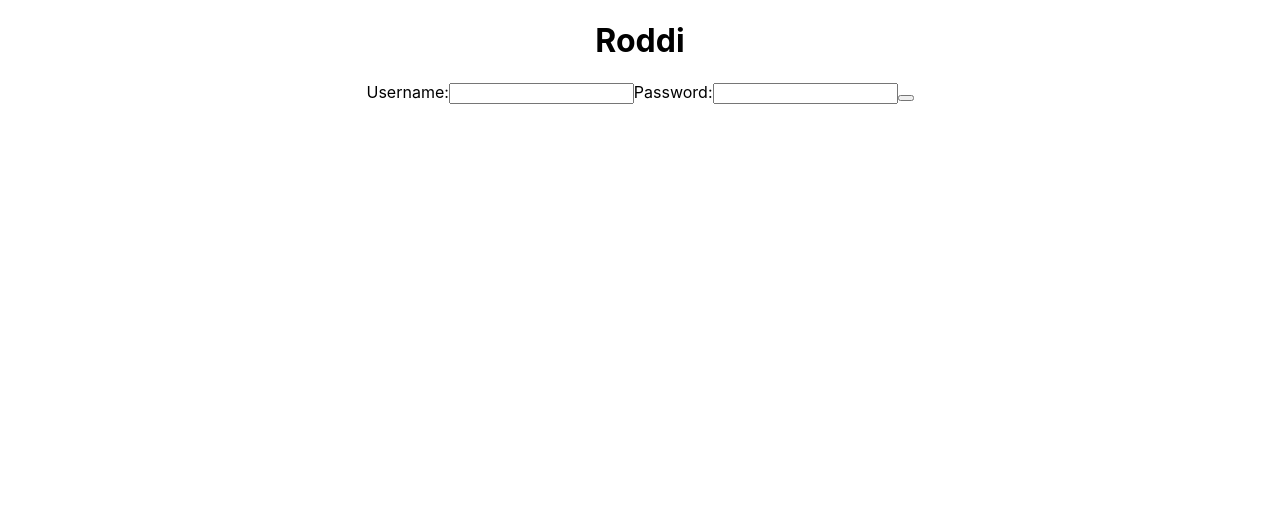
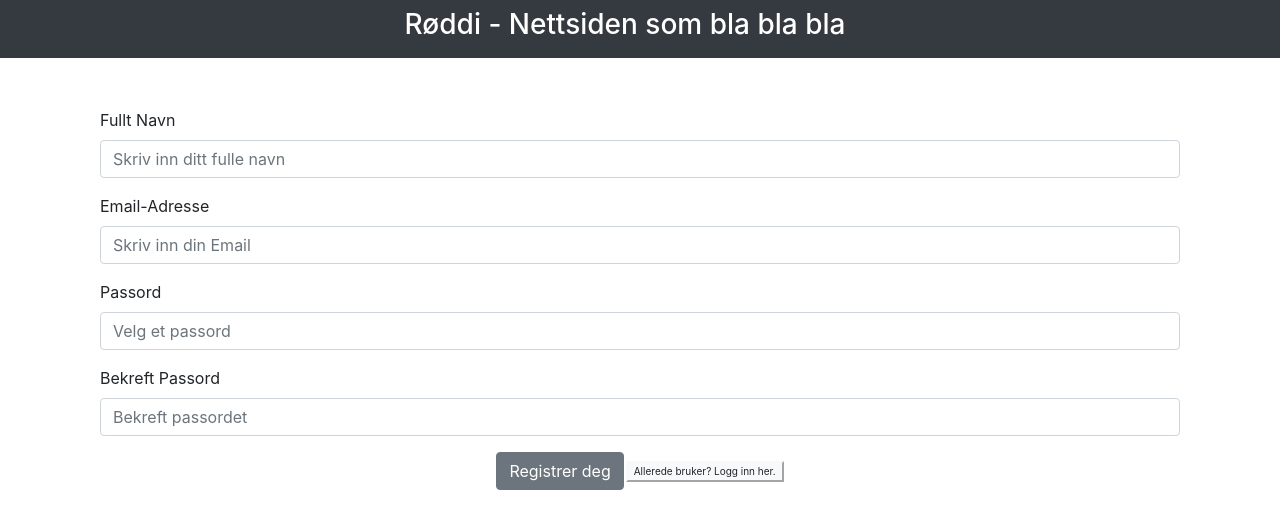
Before and after one commit to emilons/roddi, a React (Create React App) app in the folder frontend/roddi/: page / in a window 1280 px wide. Shown: the top 528 px of the page. Built offline with nearby package versions, Linux system fonts and the light colour scheme.

Commit message:
Added simple registration #3

```diff
--- a/frontend/roddi/public/index.html
+++ b/frontend/roddi/public/index.html
@@ -15,6 +15,9 @@
       user's mobile device or desktop. See https://developers.google.com/web/fundamentals/web-app-manifest/
     -->
     <link rel="manifest" href="%PUBLIC_URL%/manifest.json" />
+    <link rel="stylesheet" href="https://fonts.googleapis.com/css?family=Roboto:300,400,500,700&display=swap" />
+    <link rel="stylesheet" href="https://fonts.googleapis.com/icon?family=Material+Icons" />
+    <link rel="stylesheet" href="https://maxcdn.bootstrapcdn.com/bootstrap/4.0.0/css/bootstrap.min.css" integrity="sha384-Gn5384xqQ1aoWXA+058RXPxPg6fy4IWvTNh0E263XmFcJlSAwiGgFAW/dAiS6JXm" crossorigin="anonymous">
     <!--
       Notice the use of %PUBLIC_URL% in the tags above.
       It will be replaced with the URL of the `public` folder during the build.
@@ -39,5 +42,8 @@
       To begin the development, run `npm start` or `yarn start`.
       To create a production bundle, use `npm run build` or `yarn build`.
     -->
+    <script src="https://code.jquery.com/jquery-3.2.1.slim.min.js" integrity="sha384-KJ3o2DKtIkvYIK3UENzmM7KCkRr/rE9/Qpg6aAZGJwFDMVNA/GpGFF93hXpG5KkN" crossorigin="anonymous"></script>
+    <script src="https://cdnjs.cloudflare.com/ajax/libs/popper.js/1.12.9/umd/popper.min.js" integrity="sha384-ApNbgh9B+Y1QKtv3Rn7W3mgPxhU9K/ScQsAP7hUibX39j7fakFPskvXusvfa0b4Q" crossorigin="anonymous"></script>
+    <script src="https://maxcdn.bootstrapcdn.com/bootstrap/4.0.0/js/bootstrap.min.js" integrity="sha384-JZR6Spejh4U02d8jOt6vLEHfe/JQGiRRSQQxSfFWpi1MquVdAyjUar5+76PVCmYl" crossorigin="anonymous"></script>
   </body>
 </html>
--- a/frontend/roddi/src/App.css
+++ b/frontend/roddi/src/App.css
@@ -2,12 +2,11 @@
   text-align: center;
 }
 
-.login {
-  display: flex;
-  flex-direction: column;
-  align-items: center;
+.form {
+  margin: 50px 100px 0px 100px;
 }
 
-/* body {
-  width: 100 vw;
-} */
+.btn-light {
+  margin-left: 2px;
+  font-size: 10px;
+}
--- a/frontend/roddi/src/App.js
+++ b/frontend/roddi/src/App.js
@@ -1,14 +1,14 @@
 import logo from './logo.svg';
 import './App.css';
 import Login from './components/Login';
+import Header from "./components/Header"
+import RegisterUser from "./components/RegisterUser";
 
 function App() {
   return (
     <div className="App">
-      <div className="header">
-        <h1>Roddi</h1>
-        <Login/>
-      </div>
+        <Header />
+        <RegisterUser />
     </div>
   );
 }
--- /dev/null
+++ b/frontend/roddi/src/components/Header.js
@@ -0,0 +1,11 @@
+import React from 'react'
+function Header() {
+    return (
+        <nav className = "navbar navbar-dark bg-dark">
+            <div className ="row col-12 d-flex justify-content-center text-white">
+                <span className = "h3">Røddi - Nettsiden som bla bla bla</span>
+            </div>
+        </nav>
+    )
+}
+export default Header
--- /dev/null
+++ b/frontend/roddi/src/components/RegisterUser.js
@@ -0,0 +1,73 @@
+import React, {useState} from 'react';
+
+function RegisterUser(props) {
+    const [state , setState] = useState({
+        username : "",
+        email : "",
+        password : "",
+        confirmPassword: "",
+    })
+    const handleChange = (e) => {
+        const {id , value} = e.target
+        setState(prevState => ({
+            ...prevState,
+            [id] : value
+        }))
+    }
+
+    return(
+        <div className="form">
+            <form>
+                <div className ="form-group text-left" >
+                <label htmlFor="exampleUserName">Fullt Navn</label>
+                <input type="text"
+                    className="form-control"
+                    id="username"
+                    placeholder="Skriv inn ditt fulle navn"
+                    value={state.username}
+                    onChange={handleChange}
+                />
+                </div>
+                <div className="form-group text-left">
+                <label htmlFor="exampleInputEmail1">Email-Adresse</label>
+                <input type="email"
+                       className="form-control"
+                       id="email"
+                       placeholder="Skriv inn din Email"
+                       value={state.email}
+                       onChange={handleChange}
+                />
+                </div>
+                <div className="form-group text-left">
+                    <label htmlFor="exampleInputPassword1">Passord</label>
+                    <input type="password"
+                        className="form-control"
+                        id="password"
+                        placeholder="Velg et passord"
+                        value={state.password}
+                        onChange={handleChange}
+                    />
+                </div>
+                <div className="form-group text-left">
+                    <label htmlFor="exampleInputPassword1">Bekreft Passord</label>
+                    <input type="password"
+                        className="form-control"
+                        id="confirmPassword"
+                        placeholder="Bekreft passordet"
+                        value={state.confirmPassword}
+                        onChange={handleChange}
+                    />
+                </div>
+                <button
+                    type="submit"
+                    className="btn btn-secondary"
+                    >
+                    Registrer deg
+                </button>
+                <button type="submit" className="btn-light">Allerede bruker? Logg inn her.</button>
+            </form>
+        </div>
+    )
+}
+
+export default RegisterUser;
--- a/frontend/roddi/src/index.css
+++ b/frontend/roddi/src/index.css
@@ -1,5 +1,7 @@
 body {
+  width: 100%;
   margin: 0;
+  position: fixed;
   font-family: -apple-system, BlinkMacSystemFont, 'Segoe UI', 'Roboto', 'Oxygen',
     'Ubuntu', 'Cantarell', 'Fira Sans', 'Droid Sans', 'Helvetica Neue',
     sans-serif;
@@ -7,6 +9,7 @@ body {
   -moz-osx-font-smoothing: grayscale;
 }
 
+
 code {
   font-family: source-code-pro, Menlo, Monaco, Consolas, 'Courier New',
     monospace;
```
Also changed, not shown: 1 other file (tests, documents, lock files or other folders).
